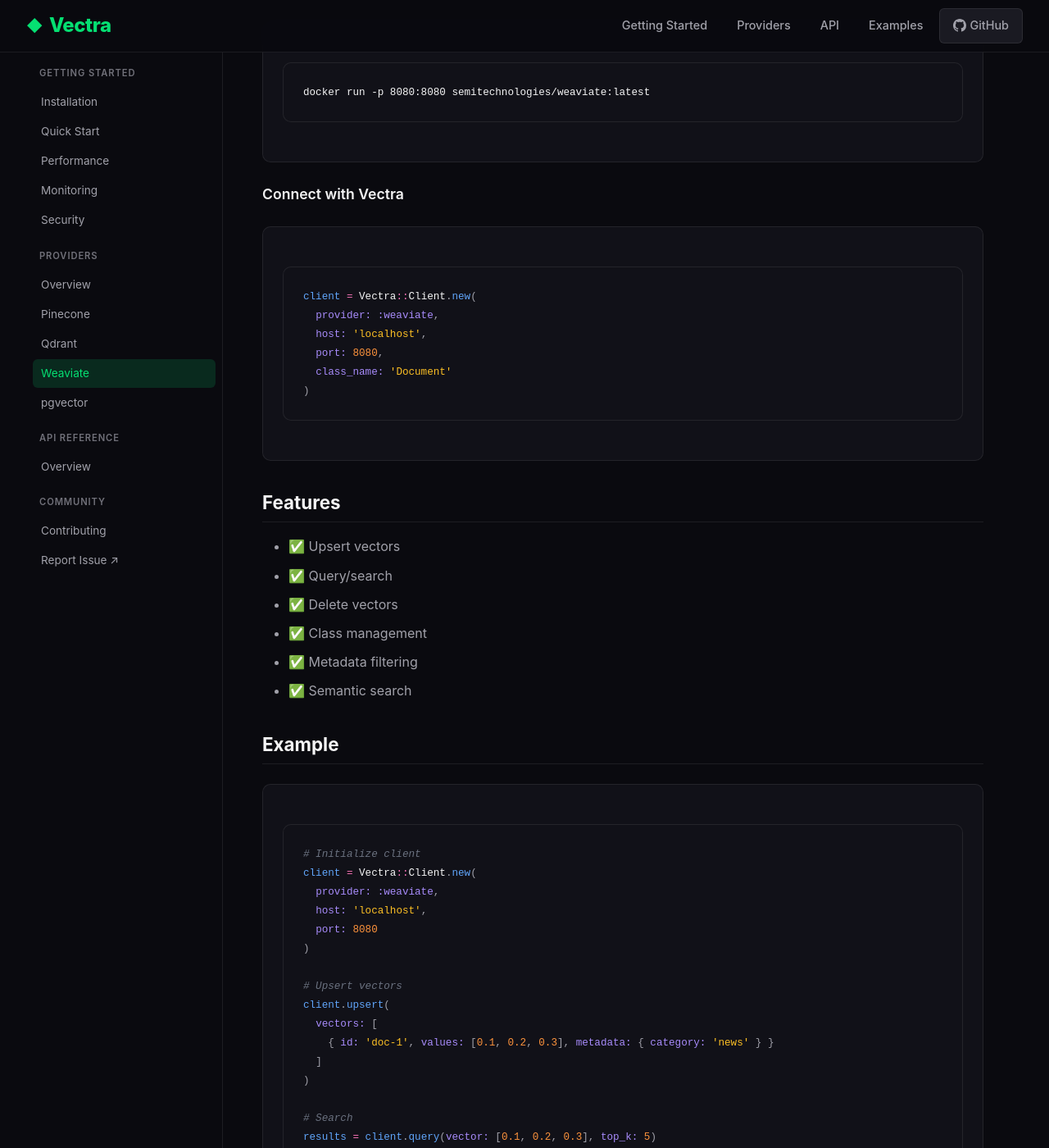
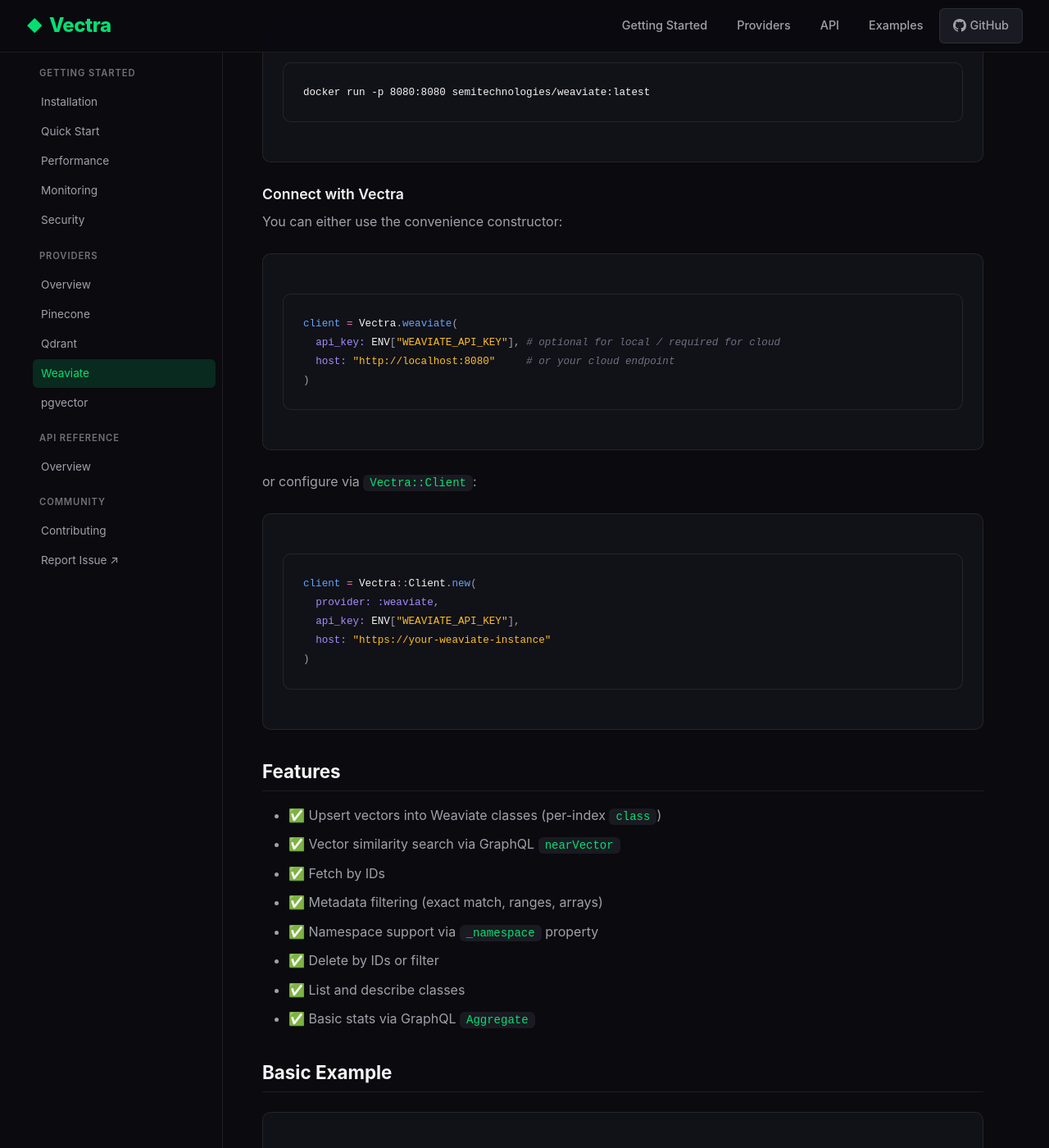
Before and after one commit to stokry/vectra, a Jekyll site: the page built from docs/providers/weaviate.md, in a window 1280 px wide and 1400 px high, scrolled down 313 px. Shown: the whole window at 82% size. Built offline with Jekyll 4.4.1, drawn with Linux system fonts in a browser that asks for light colours; some of the changed text lies outside the part shown.

Commit message:
Add documentation for Memory provider and update Weaviate docs
Introduces documentation for the new in-memory Memory provider, including setup, usage, and limitations, targeting testing and development environments. Updates README and provider index to mention Memory as a supported provider. Expands Weaviate documentation with improved connection examples, feature list, and advanced filtering details.

````diff
--- a/docs/providers/weaviate.md
+++ b/docs/providers/weaviate.md
@@ -18,53 +18,112 @@ docker run -p 8080:8080 semitechnologies/weaviate:latest
 
 ### Connect with Vectra
 
+You can either use the convenience constructor:
+
+```ruby
+client = Vectra.weaviate(
+  api_key: ENV["WEAVIATE_API_KEY"], # optional for local / required for cloud
+  host: "http://localhost:8080"     # or your cloud endpoint
+)
+```
+
+or configure via `Vectra::Client`:
+
 ```ruby
 client = Vectra::Client.new(
   provider: :weaviate,
-  host: 'localhost',
-  port: 8080,
-  class_name: 'Document'
+  api_key: ENV["WEAVIATE_API_KEY"],
+  host: "https://your-weaviate-instance"
 )
 ```
 
 ## Features
 
-- ✅ Upsert vectors
-- ✅ Query/search
-- ✅ Delete vectors
-- ✅ Class management
-- ✅ Metadata filtering
-- ✅ Semantic search
+- ✅ Upsert vectors into Weaviate classes (per-index `class`)
+- ✅ Vector similarity search via GraphQL `nearVector`
+- ✅ Fetch by IDs
+- ✅ Metadata filtering (exact match, ranges, arrays)
+- ✅ Namespace support via `_namespace` property
+- ✅ Delete by IDs or filter
+- ✅ List and describe classes
+- ✅ Basic stats via GraphQL `Aggregate`
 
-## Example
+## Basic Example
 
 ```ruby
-# Initialize client
-client = Vectra::Client.new(
-  provider: :weaviate,
-  host: 'localhost',
-  port: 8080
+require "vectra"
+
+client = Vectra.weaviate(
+  api_key: ENV["WEAVIATE_API_KEY"],
+  host: "https://your-weaviate-instance"
 )
+
+index = "Document" # Weaviate class name
 
 # Upsert vectors
 client.upsert(
+  index: index,
   vectors: [
-    { id: 'doc-1', values: [0.1, 0.2, 0.3], metadata: { category: 'news' } }
-  ]
+    {
+      id: "doc-1",
+      values: [0.1, 0.2, 0.3],
+      metadata: {
+        title: "Getting started with Vectra",
+        category: "docs"
+      }
+    }
+  ],
+  namespace: "prod" # stored as _namespace property
 )
 
-# Search
-results = client.query(vector: [0.1, 0.2, 0.3], top_k: 5)
+# Query with metadata filter
+results = client.query(
+  index: index,
+  vector: [0.1, 0.2, 0.3],
+  top_k: 5,
+  namespace: "prod",
+  filter: { category: "docs" },
+  include_metadata: true
+)
+
+results.each do |match|
+  puts "#{match.id} (score=#{match.score.round(3)}): #{match.metadata["title"]}"
+end
 ```
+
+## Advanced Filtering
+
+Vectra maps simple Ruby hashes to Weaviate `where` filters:
+
+```ruby
+results = client.query(
+  index: "Document",
+  vector: query_embedding,
+  top_k: 10,
+  filter: {
+    category: "blog",
+    views: { "$gt" => 1000 },
+    tags: ["ruby", "vectra"] # ContainsAny
+  },
+  include_metadata: true
+)
+```
+
+Supported operators:
+
+- Equality: `{ field: "value" }` or `{ field: { "$eq" => "value" } }`
+- Inequality: `{ field: { "$ne" => "value" } }`
+- Ranges: `{ field: { "$gt" => 10 } }`, `{ "$gte" => 10 }`, `{ "$lt" => 20 }`, `{ "$lte" => 20 }`
+- Arrays: `{ field: ["a", "b"] }` (contains any), `{ field: { "$in" => ["a", "b"] } }`
 
 ## Configuration Options
 
-| Option | Type | Required | Description |
-|--------|------|----------|-------------|
-| `host` | String | Yes | Weaviate host address |
-| `port` | Integer | Yes | Weaviate port (default: 8080) |
-| `class_name` | String | No | Class name for vectors |
-| `api_key` | String | No | API key if auth is enabled |
+| Option   | Type   | Required | Description                                   |
+|----------|--------|----------|-----------------------------------------------|
+| `host`   | String | Yes      | Weaviate base URL (`http://` or `https://`)  |
+| `api_key`| String | No*      | API key if auth is enabled / cloud instances |
+
+> `api_key` is optional for local, unsecured Weaviate; required for managed/cloud deployments.
 
 ## Documentation
 
````
Also changed, not shown: docs/examples/real-world.md (+31 -0 lines), docs/providers/index.md (+12 -0 lines), docs/providers/memory.md (added, +144 -0 lines), README.md.
